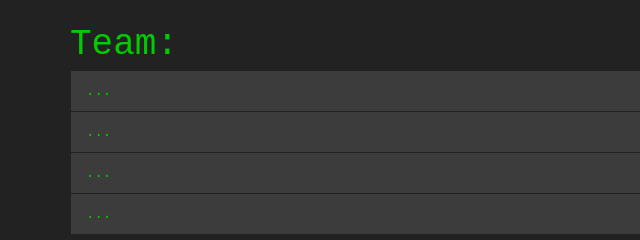
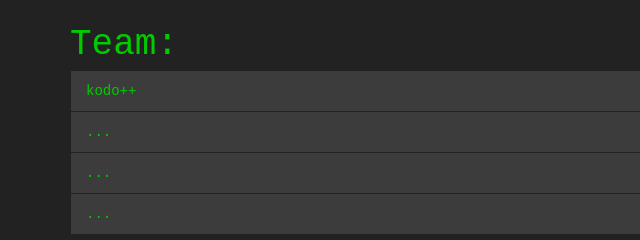
Before and after one commit to ugandanwebforce/ugandanwebforce.github.io, a plain HTML site: page index.html in a window 1280 px wide. Shown: the part 422-662 px from the top of the page, 0-640 px from the left. Drawn offline with nearby package versions, Linux system fonts and the light colour scheme.

Commit message:
Add kodopp to the list

```diff
--- a/index.html
+++ b/index.html
@@ -51,7 +51,7 @@
     </div>
     <div class="list-group">
         <h1 class="list-group-item-heading">Team:</h1>
-        <p class="list-group-item">...</p>
+        <p class="list-group-item">kodo++</p>
         <p class="list-group-item">...</p>
         <p class="list-group-item">...</p>
         <p class="list-group-item">...</p>
```
